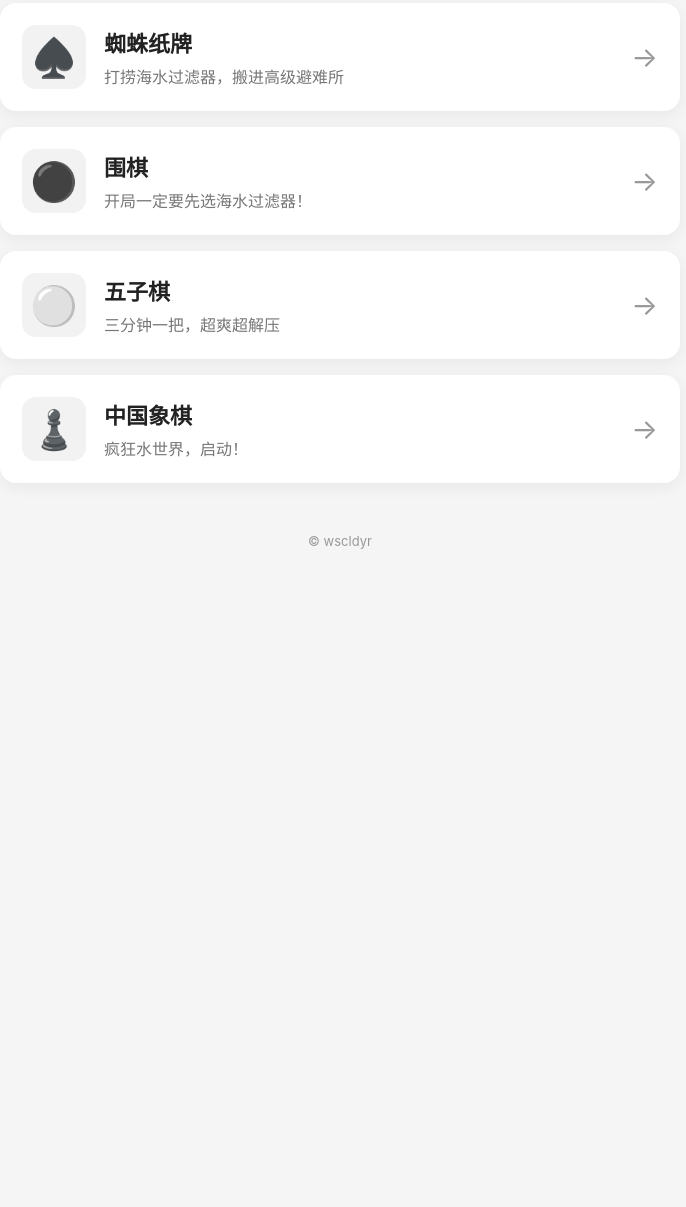
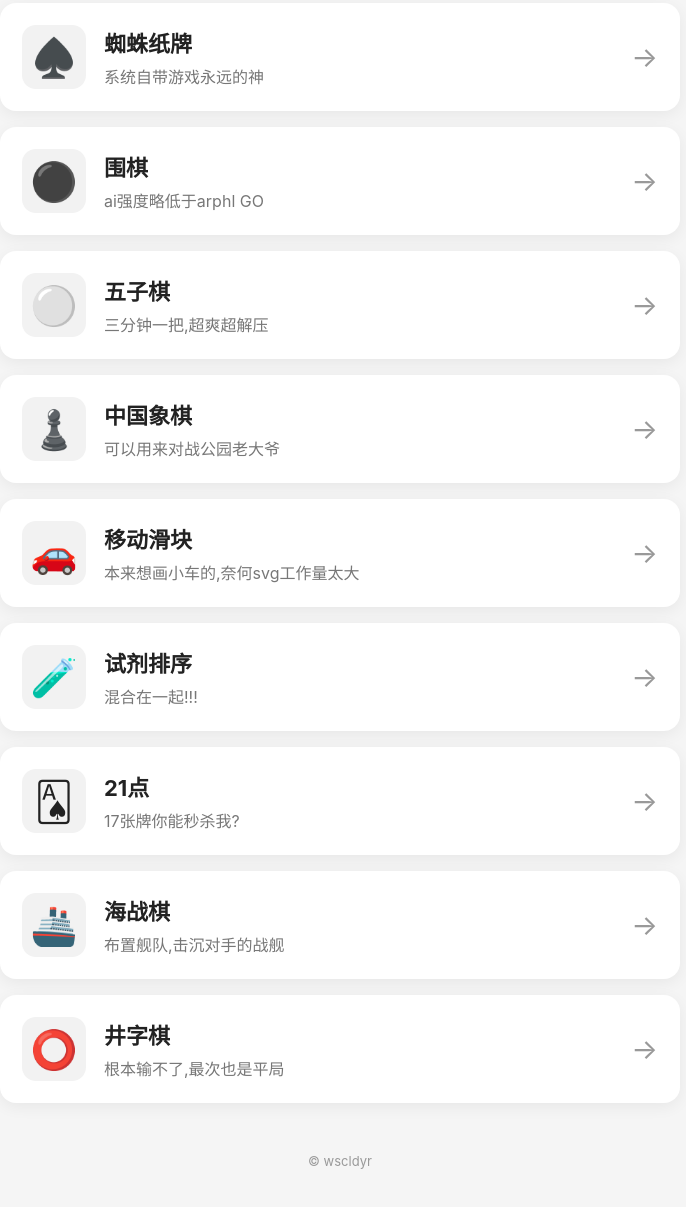
Before and after one commit to Nonsense-maker/game, a plain HTML site: page index.html in a window 1280 px wide. Shown: the part 795-2002 px from the top of the page, without its empty margins (300-986 px from the left). Before the commit the page ends 1387 px from the top, so only its background shows below. Drawn offline with Linux system fonts and the light colour scheme.

Commit message:
Add files via upload

```diff
--- a/index.html
+++ b/index.html
@@ -26,7 +26,7 @@
 
                 <div class="game-info">
                     <h2>数独</h2>
-                    <p>我有废水过滤器，让我加个塞呗</p>
+                    <p>经典玩法</p>
                 </div>
 
                 <div class="game-arrow">→</div>
@@ -39,7 +39,7 @@
 
                 <div class="game-info">
                     <h2>四川麻将</h2>
-                    <p>海水过滤器都没有的家伙，还好意思来？</p>
+                    <p>定缺换三张</p>
                 </div>
 
                 <div class="game-arrow">→</div>
@@ -51,7 +51,7 @@
 
                 <div class="game-info">
                     <h2>UNO</h2>
-                    <p>我们用的都是电鳗发电机</p>
+                    <p>+2、+4无限叠加</p>
                 </div>
 
                 <div class="game-arrow">→</div>
@@ -63,7 +63,7 @@
 
                 <div class="game-info">
                     <h2>2048</h2>
-                    <p>哼！莫欺少年穷！</p>
+                    <p>滑动就能操作</p>
                 </div>
 
                 <div class="game-arrow">→</div>
@@ -75,7 +75,7 @@
 
                 <div class="game-info">
                     <h2>空当接龙</h2>
-                    <p>我这就去打捞海水过滤器！</p>
+                    <p>反正我没玩明白</p>
                 </div>
 
                 <div class="game-arrow">→</div>
@@ -87,7 +87,7 @@
 
                 <div class="game-info">
                     <h2>蜘蛛纸牌</h2>
-                    <p>打捞海水过滤器，搬进高级避难所</p>
+                    <p>系统自带游戏永远的神</p>
                 </div>
 
                 <div class="game-arrow">→</div>
@@ -100,7 +100,7 @@
 
                 <div class="game-info">
                     <h2>围棋</h2>
-                    <p>开局一定要先选海水过滤器！</p>
+                    <p>ai强度略低于arphl GO</p>
                 </div>
 
                 <div class="game-arrow">→</div>
@@ -112,7 +112,7 @@
 
                 <div class="game-info">
                     <h2>五子棋</h2>
-                    <p>三分钟一把，超爽超解压</p>
+                    <p>三分钟一把,超爽超解压</p>
                 </div>
 
                 <div class="game-arrow">→</div>
@@ -124,7 +124,63 @@
 
                 <div class="game-info">
                     <h2>中国象棋</h2>
-                    <p>疯狂水世界，启动！</p>
+                    <p>可以用来对战公园老大爷</p>
+                </div>
+
+                <div class="game-arrow">→</div>
+            </a>
+
+
+            <!-- Parking Jam -->
+            <a class="game-card" href="parking_jam/">
+                <div class="game-icon">🚗</div>
+                <div class="game-info">
+                    <h2>移动滑块</h2>
+                    <p>本来想画小车的,奈何svg工作量太大</p>
+                </div>
+
+                <div class="game-arrow">→</div>
+            </a>
+
+            <!-- 水排序 -->
+            <a class="game-card" href="water_sort/">
+                <div class="game-icon">🧪</div>
+                <div class="game-info">
+                    <h2>试剂排序</h2>
+                    <p>混合在一起!!!</p>
+                </div>
+
+                <div class="game-arrow">→</div>
+            </a>
+
+            <!-- 21点 -->
+            <a class="game-card" href="blackjack/">
+                <div class="game-icon">🂡</div>
+                <div class="game-info">
+                    <h2>21点</h2>
+                    <p>17张牌你能秒杀我?</p>
+                </div>
+
+                <div class="game-arrow">→</div>
+            </a>
+
+            <!-- 海战棋 -->
+            <a class="game-card" href="battleship/">
+                <div class="game-icon">🚢</div>
+                <div class="game-info">
+                    <h2>海战棋</h2>
+                    <p>布置舰队,击沉对手的战舰</p>
+                </div>
+
+                <div class="game-arrow">→</div>
+            </a>
+
+            <!-- 井字棋 -->
+            <a class="game-card" href="tic_tac_toe/">
+                <div class="game-icon">⭕</div>
+                <div class="game-info">
+                    <h2>井字棋</h2>
+                    <p>根本输不了,最次也是平局</p>
                 </div>
 
                 <div class="game-arrow">→</div>
```
